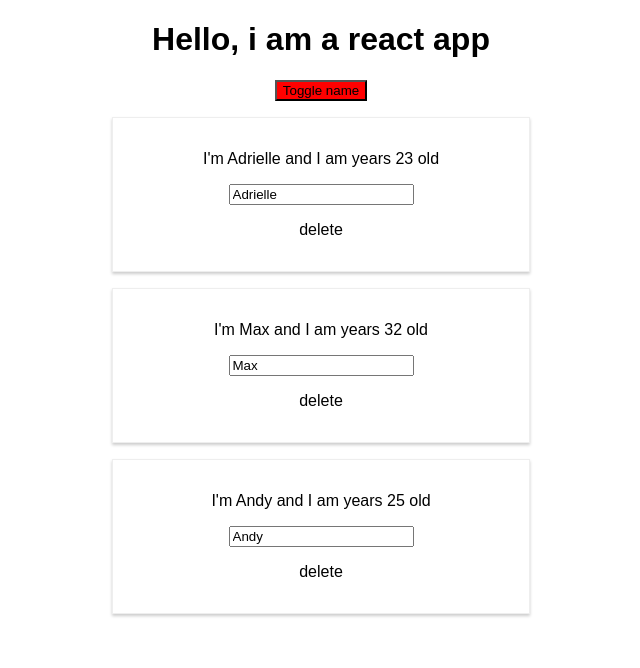
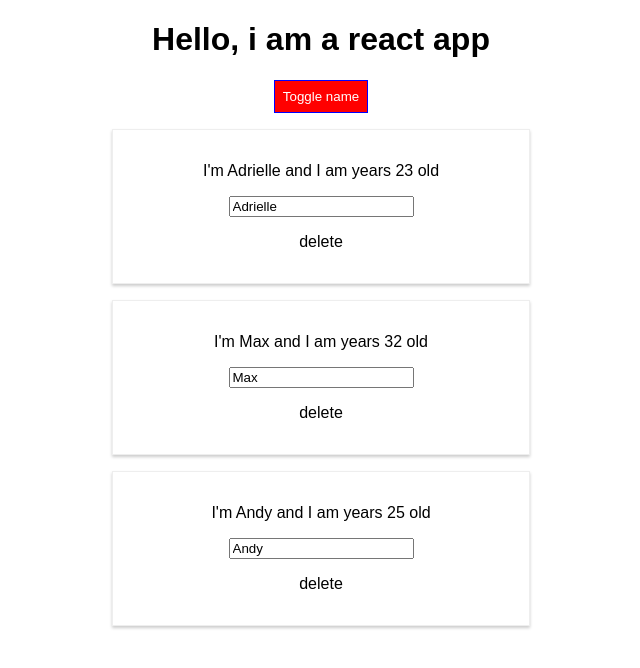
Before and after one commit to AdrielleMoraes/reactBurguer, a React (Create React App) app in the folder helloworld/: page / in a window 1280 px wide. Shown: the top 668 px of the page, without its empty margins (319-959 px from the left). Built offline with nearby package versions, Linux system fonts and the light colour scheme.

Commit message:
dinamically changing style

```diff
--- a/helloworld/src/App.js
+++ b/helloworld/src/App.js
@@ -57,9 +57,11 @@ class App extends Component{
 
    render (){
       const style ={
-         color: "Black",
+         color: "white",
+         border: "1px solid blue",
+         padding:"8px",
          cursor: "pointer",
-         backgroundColor: "red"
+         backgroundColor: "green"
       }
 
 
@@ -78,13 +80,15 @@ class App extends Component{
             })}
          </div>
       );
+
+      style.backgroundColor = "red"
    }
 
 
    return(
 		<div className="App">
 			<h1>Hello, i am a react app</h1>
-			<button style={this.state.showPersons?style:null} onClick={()=> this.togglePersonsHandler()}>Toggle name</button>
+			<button style={style} onClick={()=> this.togglePersonsHandler()}>Toggle name</button>
 			{persons}
 
 		</div>
```
